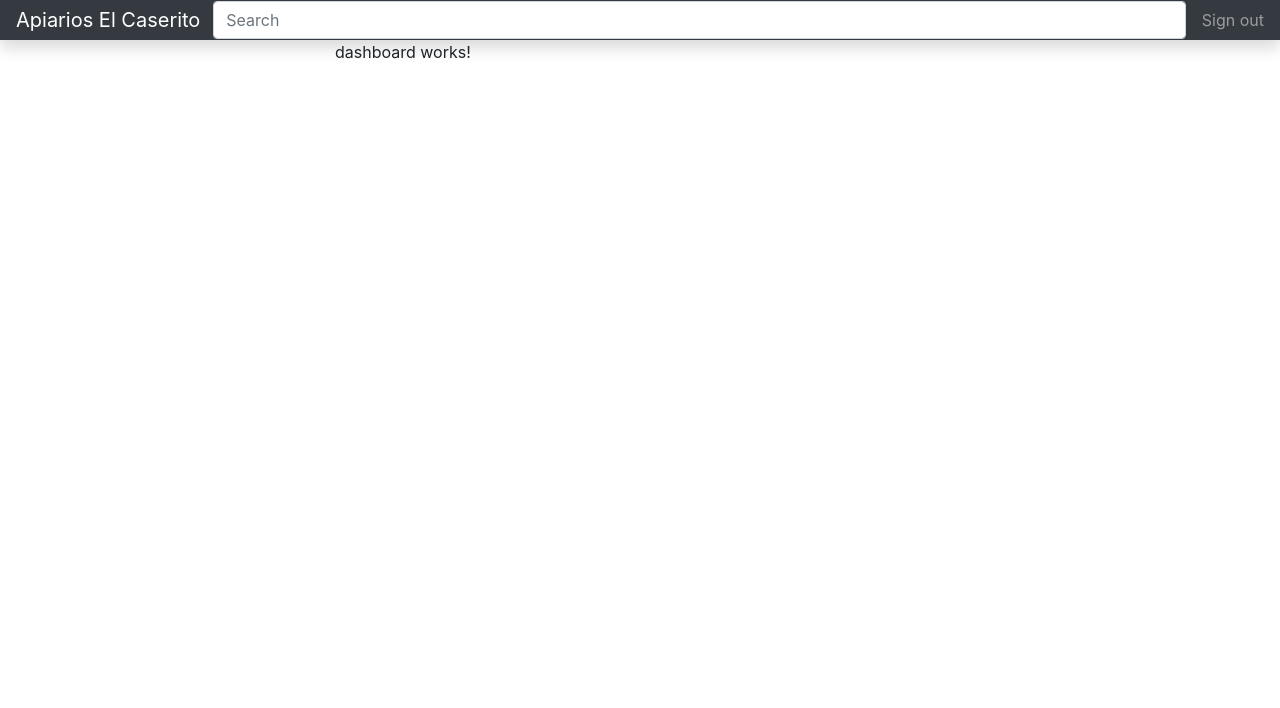
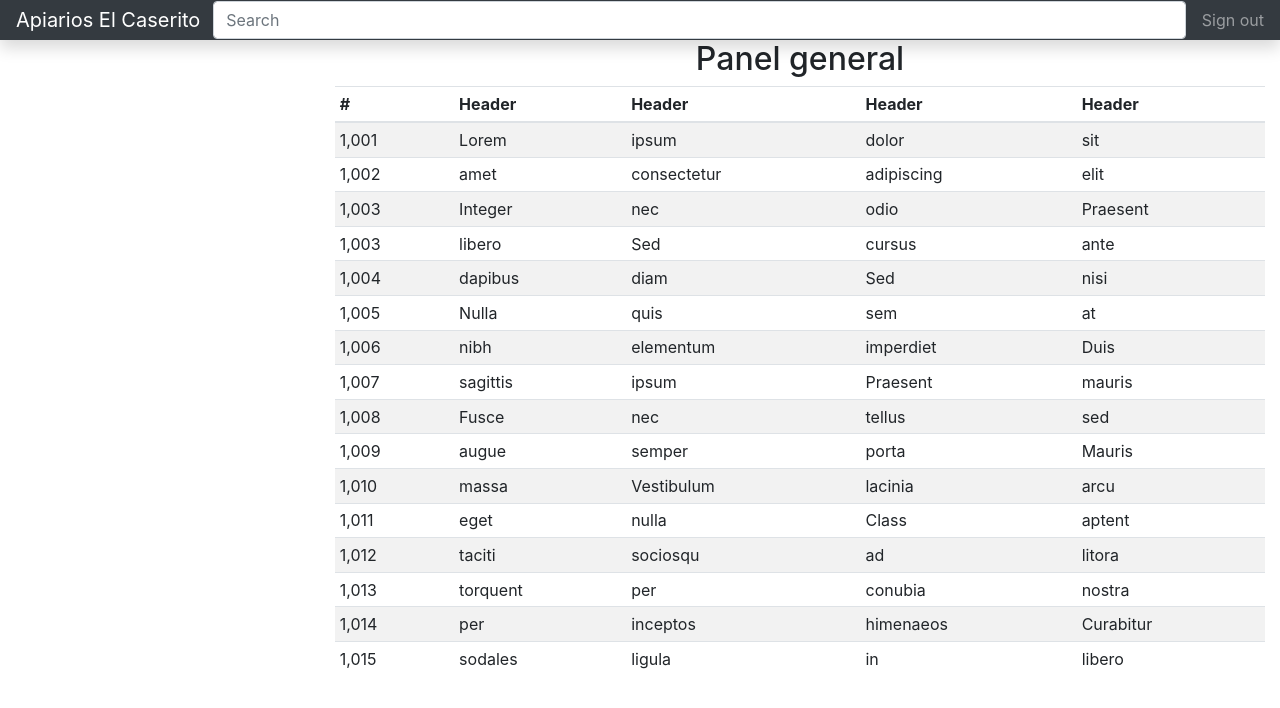
Before and after one commit to alexisleonel1/seminario-angular, an Angular app: page / in a window 1280 px wide. Shown: the top 708 px of the page. Built offline with nearby package versions, Linux system fonts and the light colour scheme.

Commit message:
se añadio el componente submenu

```diff
--- a/src/app/app.module.ts
+++ b/src/app/app.module.ts
@@ -4,11 +4,13 @@
 import { AppRoutingModule } from './app-routing.module';
 import { AppComponent } from './app.component';
 import { DashboardComponent } from './dashboard/dashboard.component';
+import { SubMenuComponent } from './sub-menu/sub-menu.component';
 
 @NgModule({
   declarations: [
     AppComponent,
-    DashboardComponent
+    DashboardComponent,
+    SubMenuComponent
   ],
   imports: [
     BrowserModule,
--- a/src/app/dashboard/dashboard.component.html
+++ b/src/app/dashboard/dashboard.component.html
@@ -1 +1,129 @@
-<p>dashboard works!</p>
+<h2 class="text-center">Panel general</h2>
+
+<div class="table-responsive">
+        <table class="table table-striped table-sm">
+          <thead>
+            <tr>
+              <th>#</th>
+              <th>Header</th>
+              <th>Header</th>
+              <th>Header</th>
+              <th>Header</th>
+            </tr>
+          </thead>
+          <tbody>
+            <tr>
+              <td>1,001</td>
+              <td>Lorem</td>
+              <td>ipsum</td>
+              <td>dolor</td>
+              <td>sit</td>
+            </tr>
+            <tr>
+              <td>1,002</td>
+              <td>amet</td>
+              <td>consectetur</td>
+              <td>adipiscing</td>
+              <td>elit</td>
+            </tr>
+            <tr>
+              <td>1,003</td>
+              <td>Integer</td>
+              <td>nec</td>
+              <td>odio</td>
+              <td>Praesent</td>
+            </tr>
+            <tr>
+              <td>1,003</td>
+              <td>libero</td>
+              <td>Sed</td>
+              <td>cursus</td>
+              <td>ante</td>
+            </tr>
+            <tr>
+              <td>1,004</td>
+              <td>dapibus</td>
+              <td>diam</td>
+              <td>Sed</td>
+              <td>nisi</td>
+            </tr>
+            <tr>
+              <td>1,005</td>
+              <td>Nulla</td>
+              <td>quis</td>
+              <td>sem</td>
+              <td>at</td>
+            </tr>
+            <tr>
+              <td>1,006</td>
+              <td>nibh</td>
+              <td>elementum</td>
+              <td>imperdiet</td>
+              <td>Duis</td>
+            </tr>
+            <tr>
+              <td>1,007</td>
+              <td>sagittis</td>
+              <td>ipsum</td>
+              <td>Praesent</td>
+              <td>mauris</td>
+            </tr>
+            <tr>
+              <td>1,008</td>
+              <td>Fusce</td>
+              <td>nec</td>
+              <td>tellus</td>
+              <td>sed</td>
+            </tr>
+            <tr>
+              <td>1,009</td>
+              <td>augue</td>
+              <td>semper</td>
+              <td>porta</td>
+              <td>Mauris</td>
+            </tr>
+            <tr>
+              <td>1,010</td>
+              <td>massa</td>
+              <td>Vestibulum</td>
+              <td>lacinia</td>
+              <td>arcu</td>
+            </tr>
+            <tr>
+              <td>1,011</td>
+              <td>eget</td>
+              <td>nulla</td>
+              <td>Class</td>
+              <td>aptent</td>
+            </tr>
+            <tr>
+              <td>1,012</td>
+              <td>taciti</td>
+              <td>sociosqu</td>
+              <td>ad</td>
+              <td>litora</td>
+            </tr>
+            <tr>
+              <td>1,013</td>
+              <td>torquent</td>
+              <td>per</td>
+              <td>conubia</td>
+              <td>nostra</td>
+            </tr>
+            <tr>
+              <td>1,014</td>
+              <td>per</td>
+              <td>inceptos</td>
+              <td>himenaeos</td>
+              <td>Curabitur</td>
+            </tr>
+            <tr>
+              <td>1,015</td>
+              <td>sodales</td>
+              <td>ligula</td>
+              <td>in</td>
+              <td>libero</td>
+            </tr>
+          </tbody>
+        </table>
+      </div>
--- /dev/null
+++ b/src/app/sub-menu/sub-menu.component.html
@@ -0,0 +1 @@
+<p>sub-menu works!</p>
--- /dev/null
+++ b/src/app/sub-menu/sub-menu.component.ts
@@ -0,0 +1,15 @@
+import { Component, OnInit } from '@angular/core';
+
+@Component({
+  selector: 'app-sub-menu',
+  templateUrl: './sub-menu.component.html',
+  styleUrls: ['./sub-menu.component.scss']
+})
+export class SubMenuComponent implements OnInit {
+
+  constructor() { }
+
+  ngOnInit(): void {
+  }
+
+}
```
Also changed, not shown: src/app/sub-menu/sub-menu.component.scss (added), 1 other file (tests, documents, lock files or other folders).
